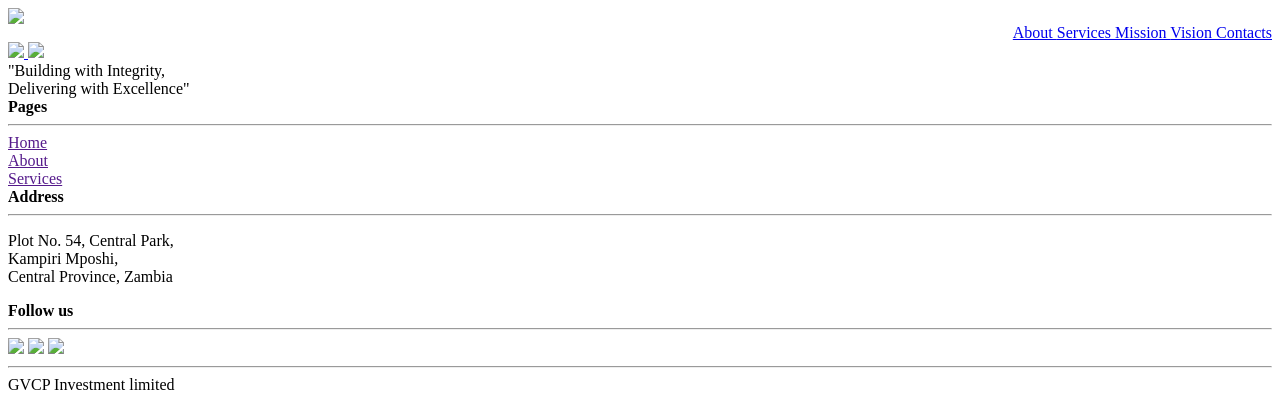
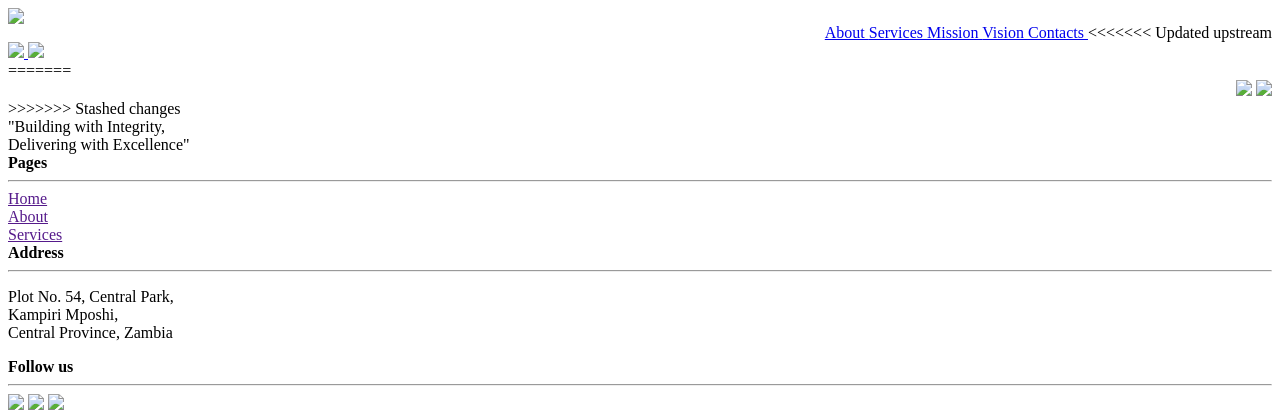
Before and after one commit to milotechs/gvcp, a PHP site: the page made by View/home.php in a window 1280 px wide. Shown: the top 420 px of the page. Run offline with PHP 8.4, Linux system fonts and the light colour scheme; the template is opened without the code that fills it: most values are stand-ins (such as "Sample title", 1, 10 or a date in 2020).

```diff
--- a/Components/header.php
+++ b/Components/header.php
@@ -19,6 +19,7 @@
             <a href = '#contacts' align = 'left'>
                 Contacts
             </a>
+<<<<<<< Updated upstream
         </div>
         <div id = 'header-socials'>
             <a href = '#about' align = 'left'>
@@ -28,5 +29,12 @@
              <img src = '<?php echo $BASE_URL;?>/Icons/in-black.png'>
             </a>
         </div>
+=======
+      </div>
+      <div id = 'socials' align = 'right'>
+            <img src = '<?php echo $BASE_URL;?>/Icons/fb_black.png'>
+            <img src = '<?php echo $BASE_URL;?>/Icons/gram_black.png'>
+      </div>
+>>>>>>> Stashed changes
     </div>
 </header>
```
Also changed, not shown: Icons/fb_black.png (added), Icons/gram_black.png (added).
